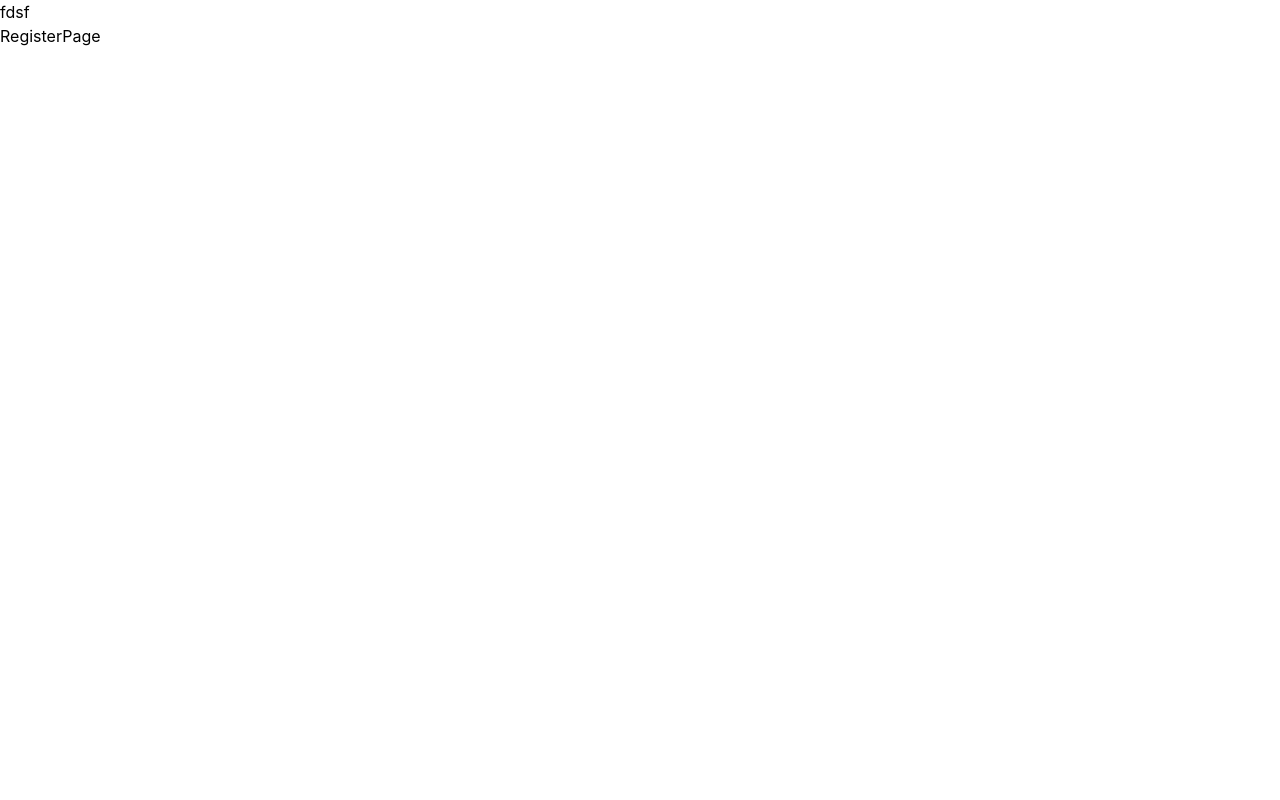
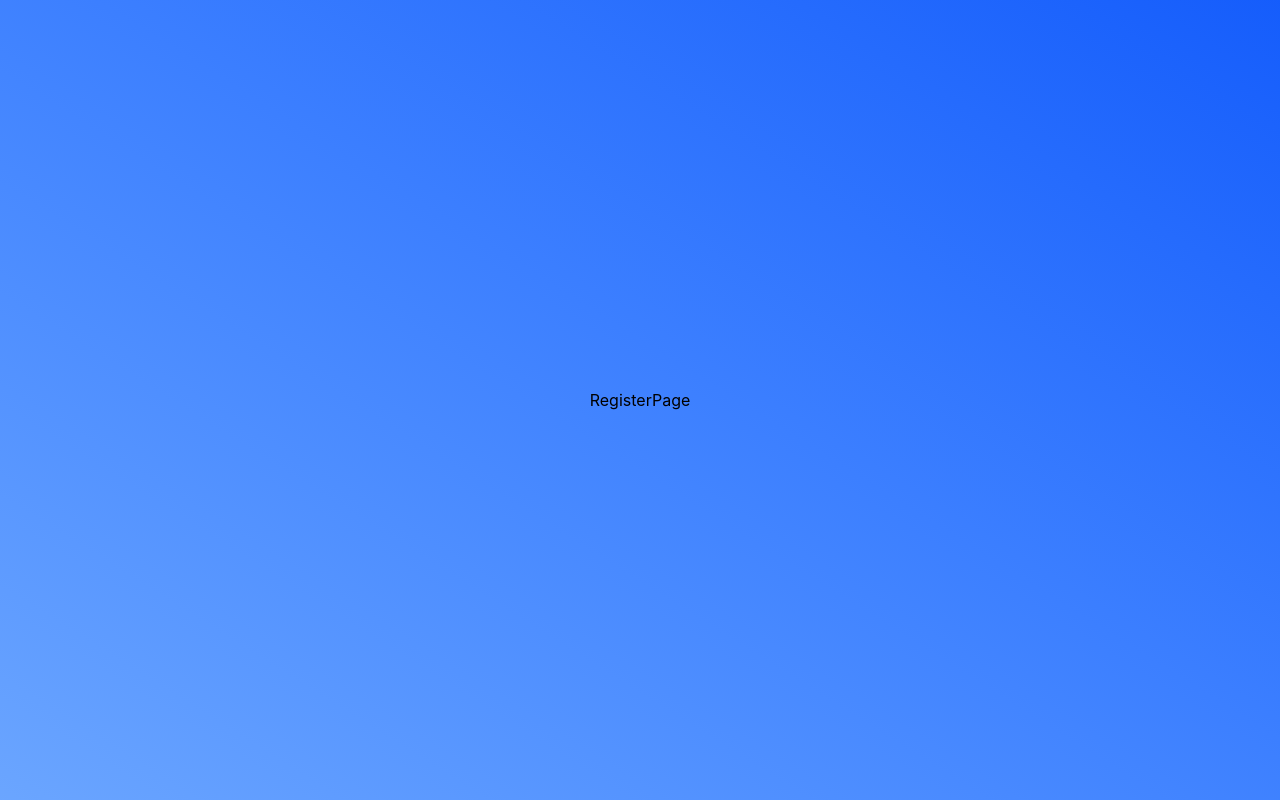
Before and after one commit to ogonekmateusz/simple-messsenger-app, a React (Vite) app: page /register in a window 1280 px wide. Built offline with nearby package versions, Linux system fonts and the light colour scheme.

Commit message:
fix: correct layout structure in FormLayout component

```diff
--- a/src/layouts/FormLayout.jsx
+++ b/src/layouts/FormLayout.jsx
@@ -3,8 +3,7 @@ import { Outlet } from "react-router-dom";
 
 export default function FormLayout() {
   return (
-    <div>
-        fdsf
+    <div className="w-full h-screen flex items-center justify-center bg-linear-to-tr from-blue-500/70 to-blue-600">
       <Outlet />
     </div>
   );
```
